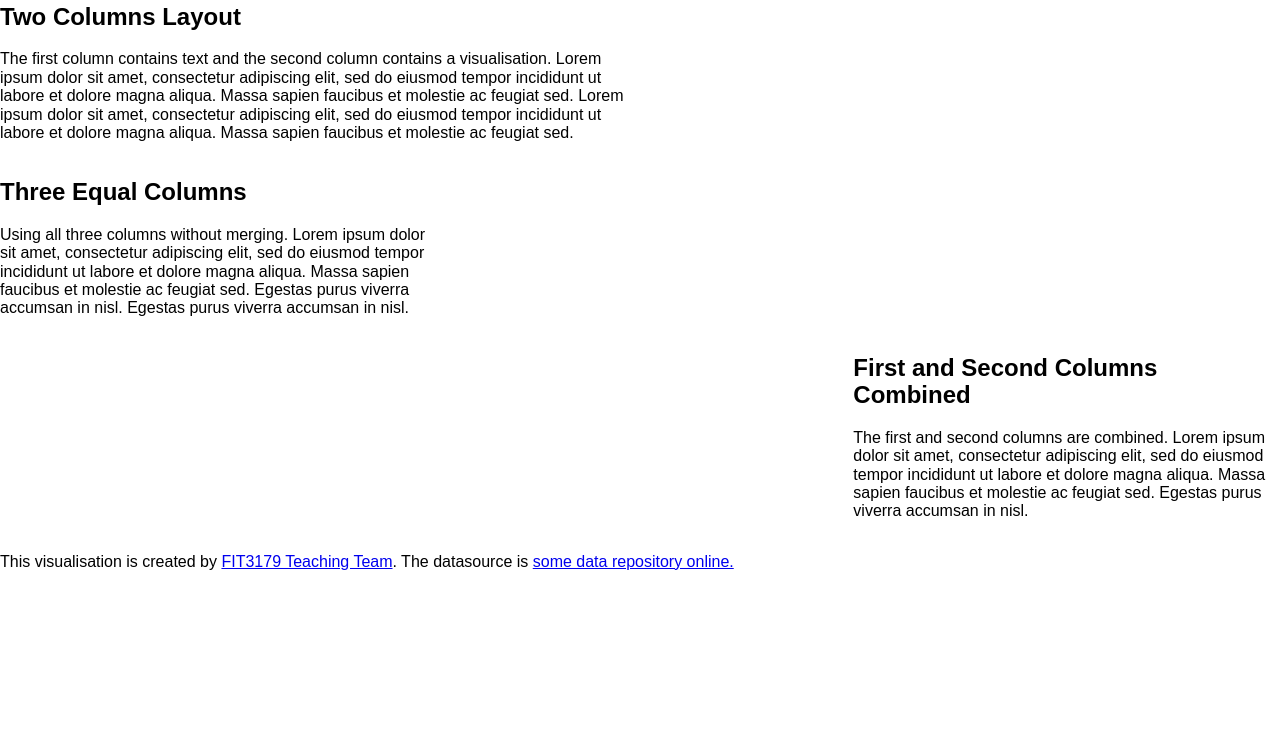
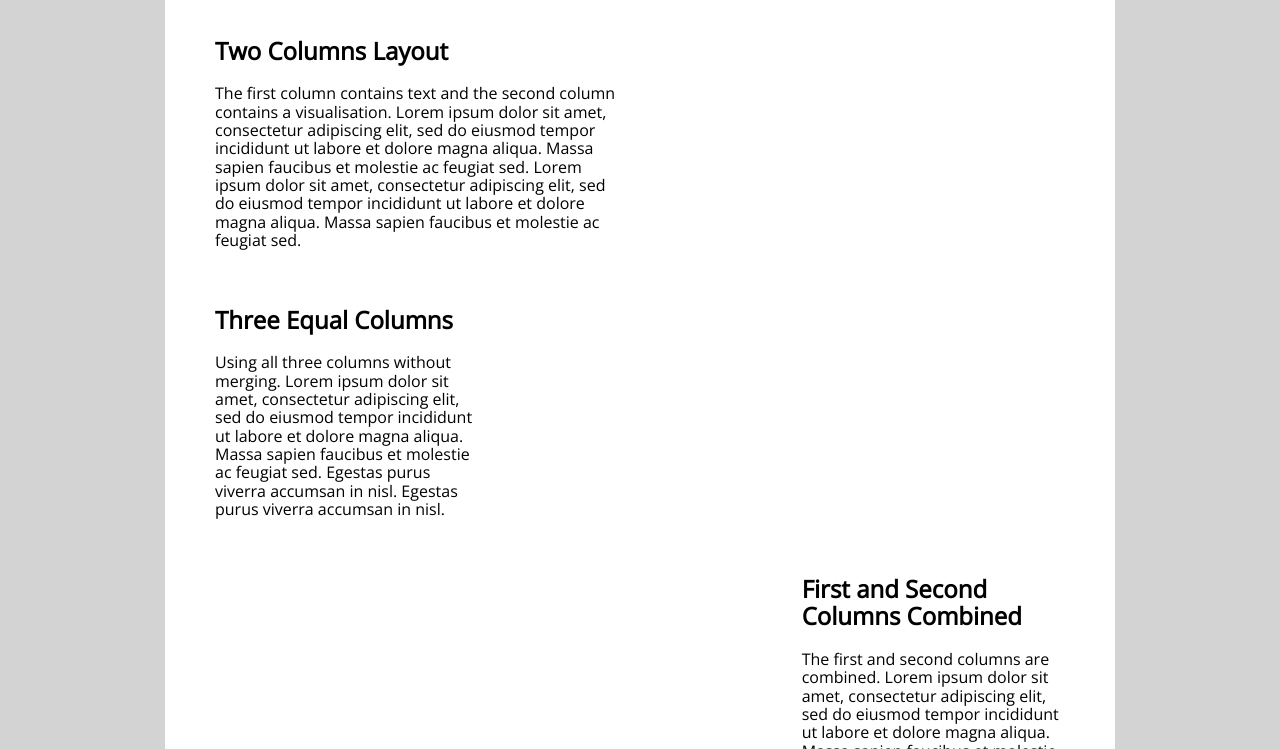
Before and after one commit to HoKhaiLiang/3179, a plain HTML site: page week_10/index.html in a window 1280 px wide. Shown: the part 131-880 px from the top of the page. Before the commit the page ends 800 px from the top, so only its background shows below. Drawn offline with nearby package versions, Linux system fonts and the light colour scheme; a script that the page names is missing.

Commit message:
Update styles.css

```diff
--- a/week_10/css/styles.css
+++ b/week_10/css/styles.css
@@ -1,8 +1,44 @@
-#symbol_map {
-	top:100px;
-	bottom: 100px;
-	left: 100px;
-	right: 100px;
-	/*height: 1000px;
-	width: 800px;*/
+body *{
+    font-family: 'Open Sans', sans-serif;
 }
+
+h1 {
+    font-weight: 900;
+}
+
+body {
+    background-color: lightgray;
+}
+
+.page {
+    width: 850px;
+    background-color: white;
+    margin: auto;
+    padding: 50px;
+    padding-top: 35px;
+}
+
+.vis-container {
+    width: 100%;
+}
+
+.description h2,
+h1 {
+    margin-top: 0px;
+}
+
+.description-right {
+    padding-left: 20px;
+}
+
+.description-left {
+    padding-right: 20px;
+}
+
+.pure-g {
+    margin-bottom: 40px;
+}
+
+.small-font {
+    font-size: 14px;
+}
```
